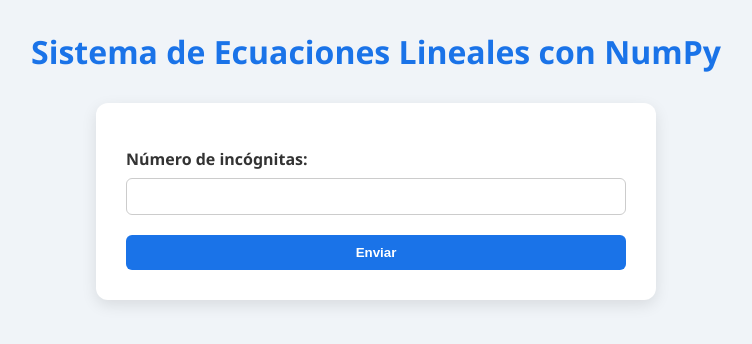
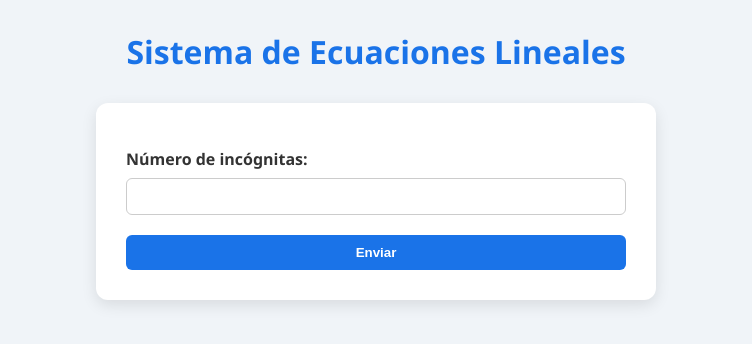
Before and after one commit to Mario-Wladick/Trabajo-M-todos-, a Flask app: page / in a window 1280 px wide. Shown: the top 344 px of the page, without its empty margins (264-1016 px from the left). Run offline with Flask 3, Linux system fonts and the light colour scheme.

Commit message:
corrigiendo titulos

```diff
--- a/trabajo_3framework/miapp/templates/formulario.html
+++ b/trabajo_3framework/miapp/templates/formulario.html
@@ -8,7 +8,7 @@
 
 </head>
 <body>
-    <h1>Sistema de Ecuaciones Lineales con NumPy</h1>
+    <h1>Sistema de Ecuaciones Lineales</h1>
 
     {% if error %}
         <p style="color:red;">{{ error }}</p>
```
